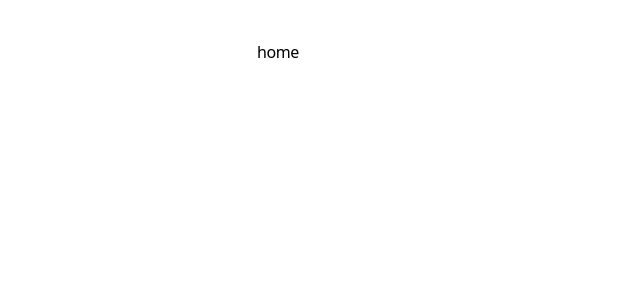
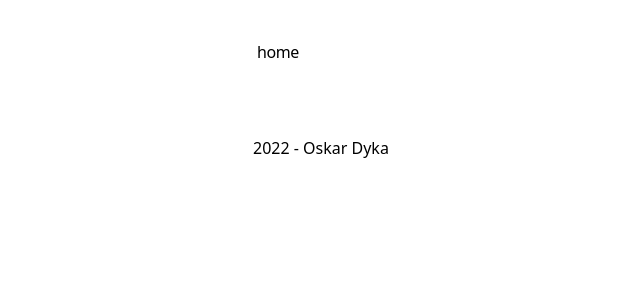
Before and after one commit to TeksuSiK/homepage, a Next.js app: page / in a window 1280 px wide. Shown: the top 300 px of the page, without its empty margins (99-739 px from the left). Built offline with nearby package versions, Linux system fonts and the light colour scheme.

Commit message:
Add footer component and embed it on page layout

```diff
--- /dev/null
+++ b/app/footer.tsx
@@ -0,0 +1,3 @@
+export default function Footer() {
+    return <div className="mt-8">{new Date().getFullYear()} - Oskar Dyka</div>
+}
--- a/app/layout.tsx
+++ b/app/layout.tsx
@@ -1,6 +1,7 @@
 import type { Metadata } from 'next'
 import './globals.css'
 import Navbar from './navbar'
+import Footer from './footer'
 
 export const metadata: Metadata = {
     title: "Oskar 'teksusik.' Dyka - Homepage",
@@ -18,6 +19,7 @@ export default function RootLayout({
                 <main className="flex-auto min-w-0 mt-6 flex flex-col px-2 md:px-0">
                     <Navbar />
                     {children}
+                    <Footer />
                 </main>
             </body>
         </html>
```
